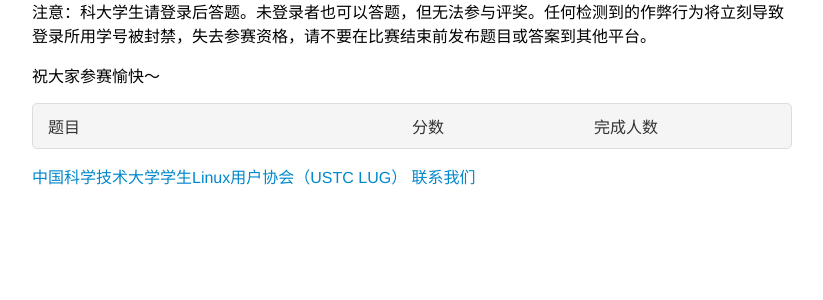
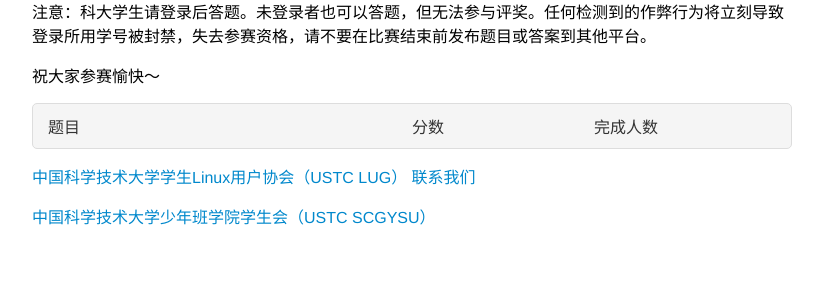
Before and after one commit to ustclug/hackergame2017, a Django app: page / in a window 1280 px wide. Shown: the part 271-571 px from the top of the page, without its empty margins (228-1051 px from the left). Run offline with Django 3.2, Linux system fonts and the light colour scheme; data that the repository does not hold is empty.

Commit message:
add scgy info

```diff
--- a/hackergame/templates/hackergame/hub.html
+++ b/hackergame/templates/hackergame/hub.html
@@ -20,4 +20,5 @@
         {% endfor %}
     </ul>
     <p><a href="http://lug.ustc.edu.cn/">中国科学技术大学学生Linux用户协会（USTC LUG）</a> <a href="mailto:lug@ustc.edu.cn">联系我们</a></p>
+    <p><a href="http://ourscgy.ustc.edu.cn/">中国科学技术大学少年班学院学生会（USTC SCGYSU）</a></p>
 {% endblock %}
```
